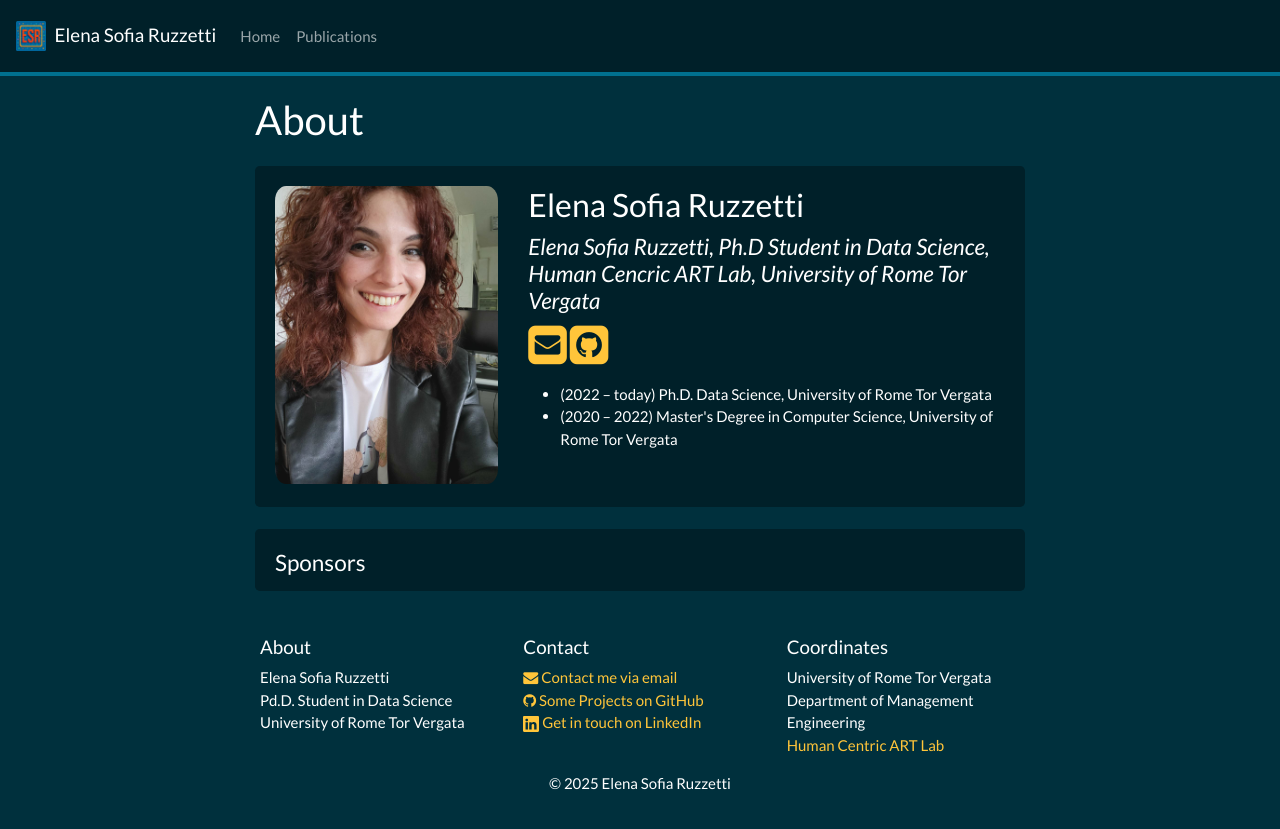
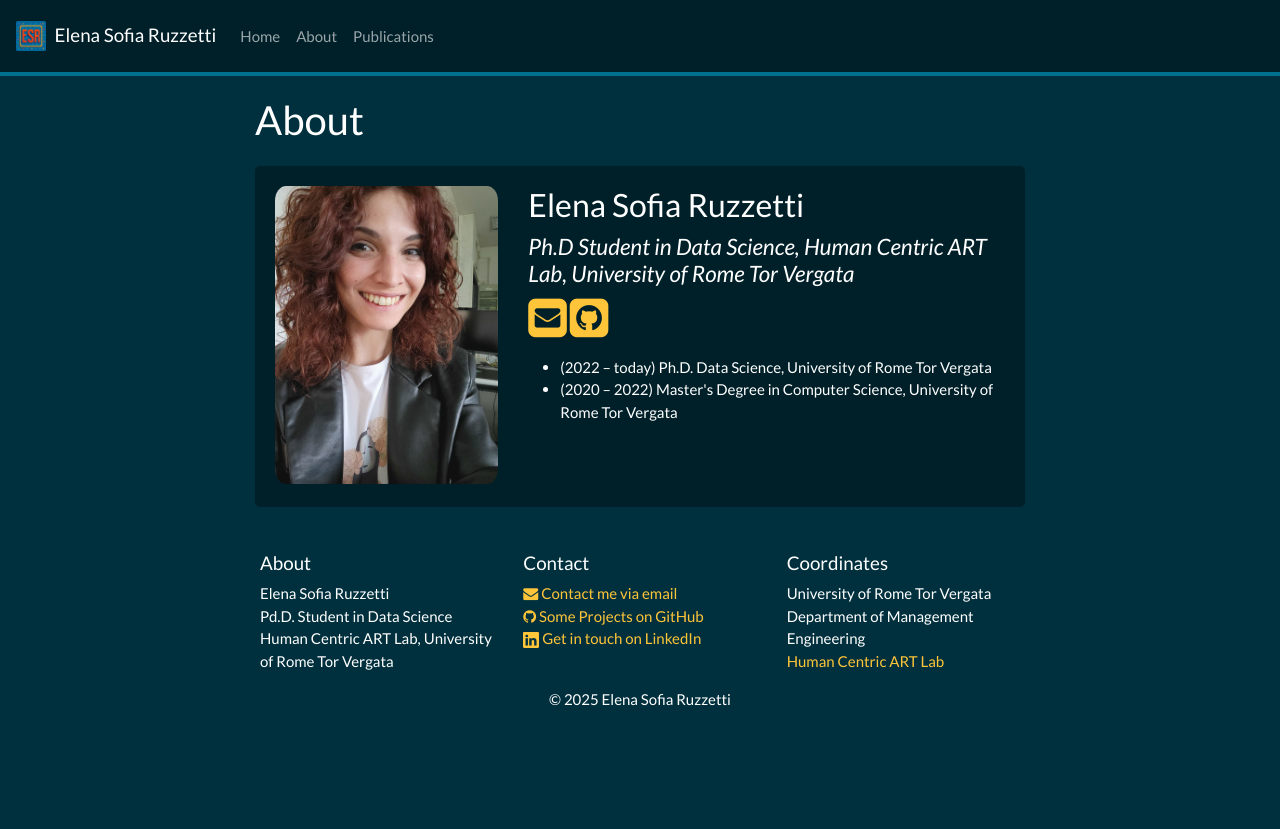
Before and after one commit to elenasofia98/elenasofia98.github.io, a Jekyll site: the page built from _pages/about.md, in a window 1280 px wide. Shown: the top 829 px of the page. Built offline with Jekyll 4.4.1, drawn with Linux system fonts in a browser that asks for light colours; nearby versions of some CDN libraries; a style sheet for code colours, icons or effects is not loaded.

Commit message:
small info updates

```diff
--- a/_config.yml
+++ b/_config.yml
@@ -14,7 +14,7 @@ url: ""
 affiliation: >
   Elena Sofia Ruzzetti<br/>
   Pd.D. Student in Data Science<br/>
-  University of Rome Tor Vergata
+  Human Centric ART Lab, University of Rome Tor Vergata
 
 location: >
   University of Rome Tor Vergata<br/>
@@ -28,7 +28,7 @@ contact: >
 
 # Pages shown in navbar
 nav_pages:
-  #- name: about
+  - name: about
   - name: publications
   #- name: talks
   #- name: research
--- a/_data/pi.yml
+++ b/_data/pi.yml
@@ -1,6 +1,6 @@
 - name: Elena Sofia Ruzzetti
   photo: headshot.jpg
-  info: Elena Sofia Ruzzetti, Ph.D Student in Data Science, Human Cencric ART Lab, University of Rome Tor Vergata
+  info: Ph.D Student in Data Science, Human Centric ART Lab, University of Rome Tor Vergata
   email: elena.sofia.ruzzetti@uniroma2.it
   github: https://github.com/elenasofia98
   researchgate: https://www.researchgate.net/profile/Elena-Sofia-Ruzzetti
--- a/_pages/about.md
+++ b/_pages/about.md
@@ -69,10 +69,3 @@ permalink: /about/
   </ul>
 </div>
 {% endif %}
-
-<div class="jumbotron">
-  <h4>Sponsors</h4>
-  <div style='display:block; text-align:center; margin-left:auto; margin-right:auto;'>
-  {% for funder in site.data.funders %}<a href="{{ funder.url }}" target="_blank"><img src='{{ site.url }}{{ site.baseurl }}/images/{{ funder.image }}' style='max-height: 80px; max-width: 200px; margin: 1%'/></a>{% endfor %}
-  </div>
-</div>
```
Also changed, not shown: _pages/home.md (+3 -1 lines).
